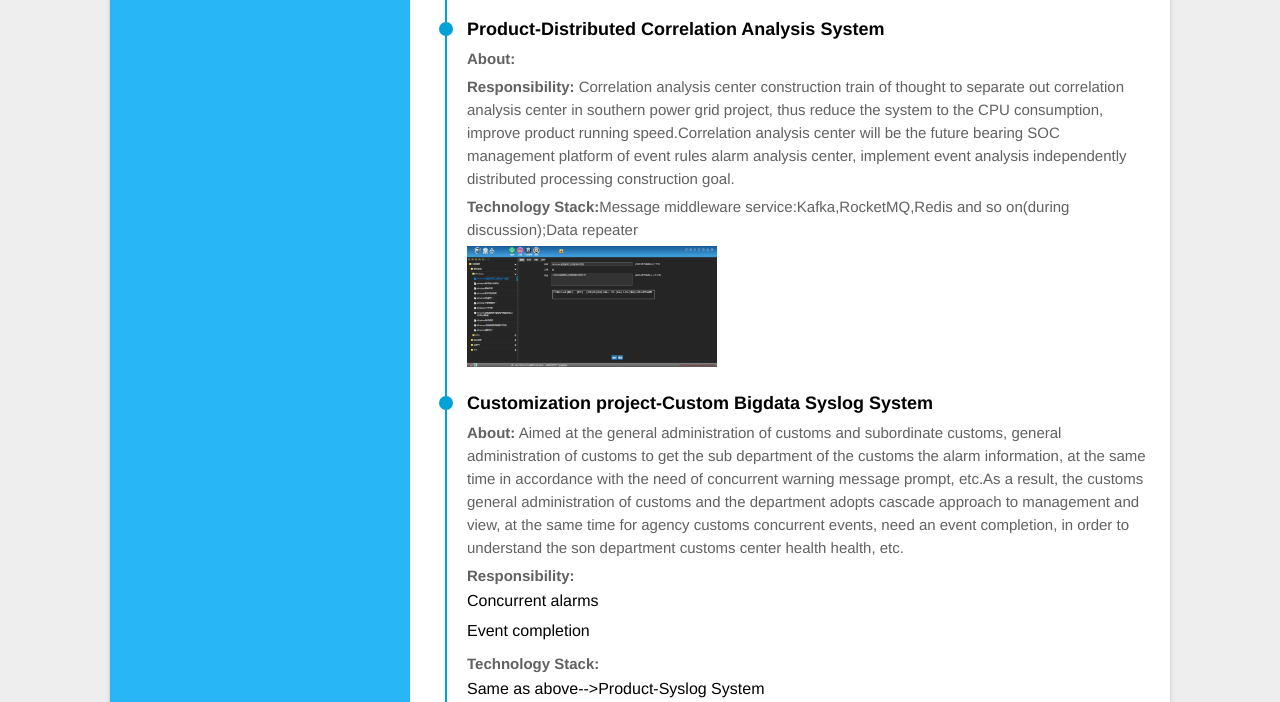
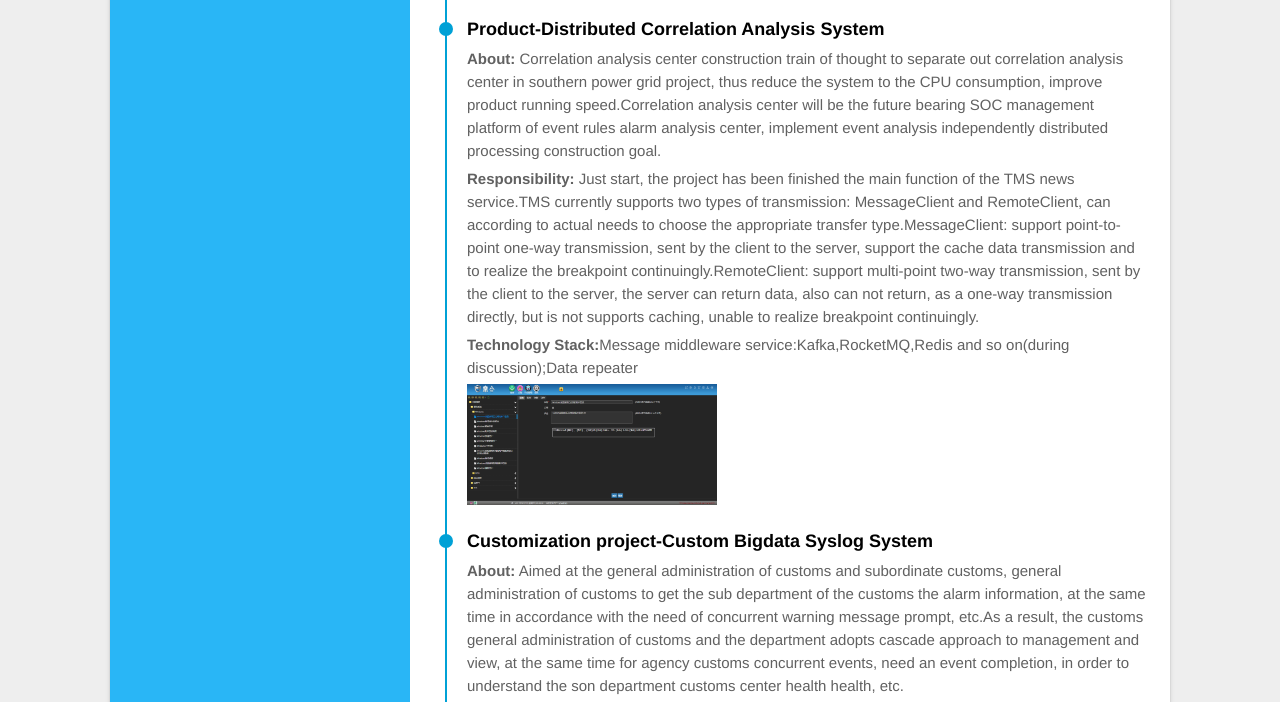
Before and after one commit to hongyuXie/MyResume_EN, a website: page index.html in a window 1280 px wide. Shown: the part 6481-7183 px from the top of the page. Drawn offline with Linux system fonts and the light colour scheme.

Commit message:
关联分析介绍遗漏，补全

```diff
--- a/index.html
+++ b/index.html
@@ -403,12 +403,18 @@
                             <div class="circle"></div>
                             <h4>Product-Distributed Correlation Analysis System</h4>
                             <p><strong>About:</strong>
-                            </p>
-                            <p><strong>Responsibility:</strong>
                               Correlation analysis center construction train of thought to separate out correlation analysis center
                               in southern power grid project, thus reduce the system to the CPU consumption, improve product running
                               speed.Correlation analysis center will be the future bearing SOC management platform of event rules alarm
                               analysis center, implement event analysis independently distributed processing construction goal.
+                            </p>
+                            <p><strong>Responsibility:</strong>
+                              Just start, the project has been finished the main function of the TMS news service.TMS currently supports
+                              two types of transmission: MessageClient and RemoteClient, can according to actual needs to choose the appropriate
+                              transfer type.MessageClient: support point-to-point one-way transmission, sent by the client to the server, support
+                              the cache data transmission and to realize the breakpoint continuingly.RemoteClient: support multi-point two-way
+                              transmission, sent by the client to the server, the server can return data, also can not return, as a one-way
+                              transmission directly, but is not supports caching, unable to realize breakpoint continuingly.
                             </p>
                             <p><strong>Technology Stack:</strong>Message middleware service:Kafka,RocketMQ,Redis and so on(during discussion);Data repeater</p>
                             <img src="img/4-CR_start.png" data-action="zoom" width="250px">
@@ -532,6 +538,7 @@
                                <li>Graduation design function interface prototype design.Axure RP Pro 7.0</li>
                             </p>
                             <p><strong>Technology stack:</strong>
+                              Font Stack:
                               <ul>
                                 <li>HTML+CSS+JS</li>
                               </ul>
```
